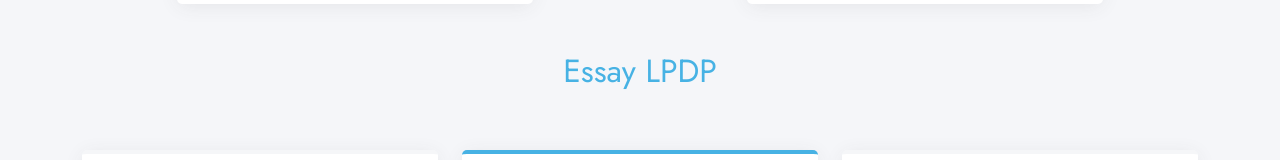
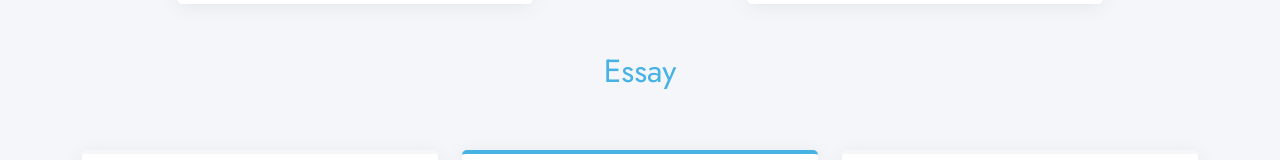
Before and after one commit to ridhoarrosyid/wdd-uas-landingpage, a plain HTML site: page index.html in a window 1280 px wide. Shown: the part 3316-3476 px from the top of the page. Drawn offline with nearby package versions, Linux system fonts and the light colour scheme.

Commit message:
menghapus lpdp

```diff
--- a/index.html
+++ b/index.html
@@ -440,7 +440,7 @@
         </div>
 
         <div class="container section-title mt-5" data-aos="fade-up">
-          <h4 class="fs-2">Essay LPDP</h4>
+          <h4 class="fs-2">Essay</h4>
         </div>
         <div class="container">
           <div class="row gy-4">
```
Also changed, not shown: landing-page.html (+1 -1 lines).
